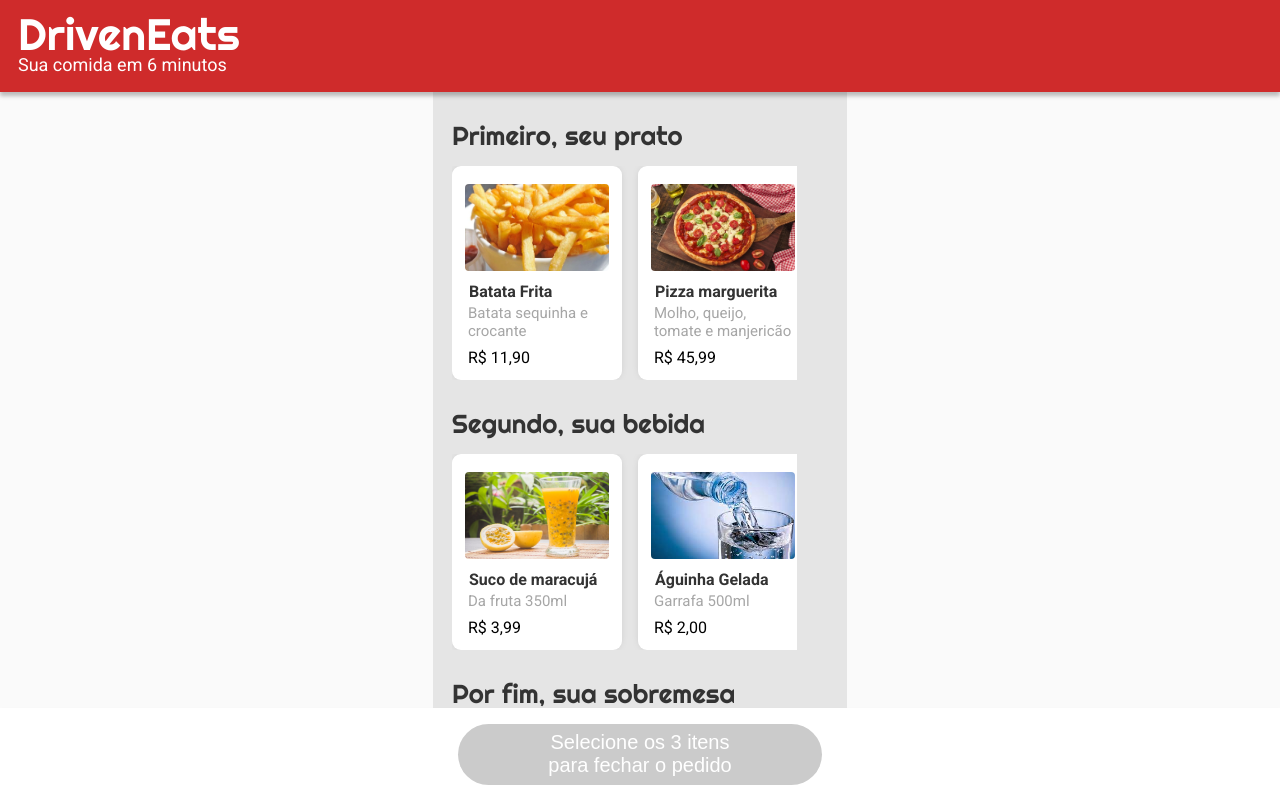
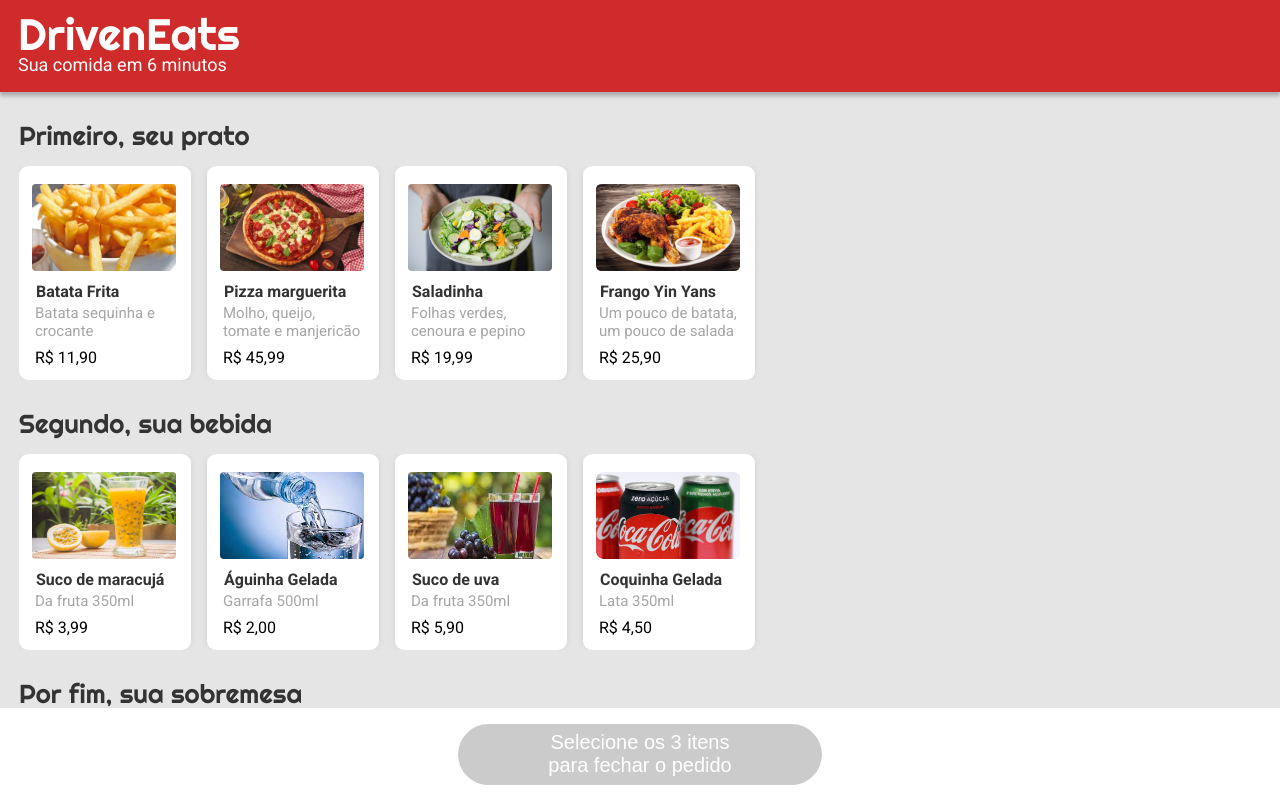
Before and after one commit to samuelfcf/projeto08-drivenEatsReact, a JavaScript app: page / in a window 1280 px wide. Shown: the top 798 px of the page. Built offline with nearby package versions, Linux system fonts and the light colour scheme.

Commit message:
adjusting layout

```diff
--- a/public/css/style.css
+++ b/public/css/style.css
@@ -6,7 +6,6 @@
 body {
   font-family: Roboto, sans-serif;
   background-color: #fafafa;
-  width: 414px;
   margin: 0 auto;
 }
 
@@ -57,7 +56,7 @@ main .category h1 {
 .options {
   display: flex;
   gap: 16px;
-  margin-right: 50px;
+  margin-right: 15px;
   overflow-x: scroll;
 }
 
--- a/src/components/ConfirmOrderCard/ConfirmOrderCard.js
+++ b/src/components/ConfirmOrderCard/ConfirmOrderCard.js
@@ -14,7 +14,6 @@ const ConfirmOrderCard = () => {
       text: "Cancelar"
     }
   ];
-
 
   return (
     <div className="confirm-order-card">
```
